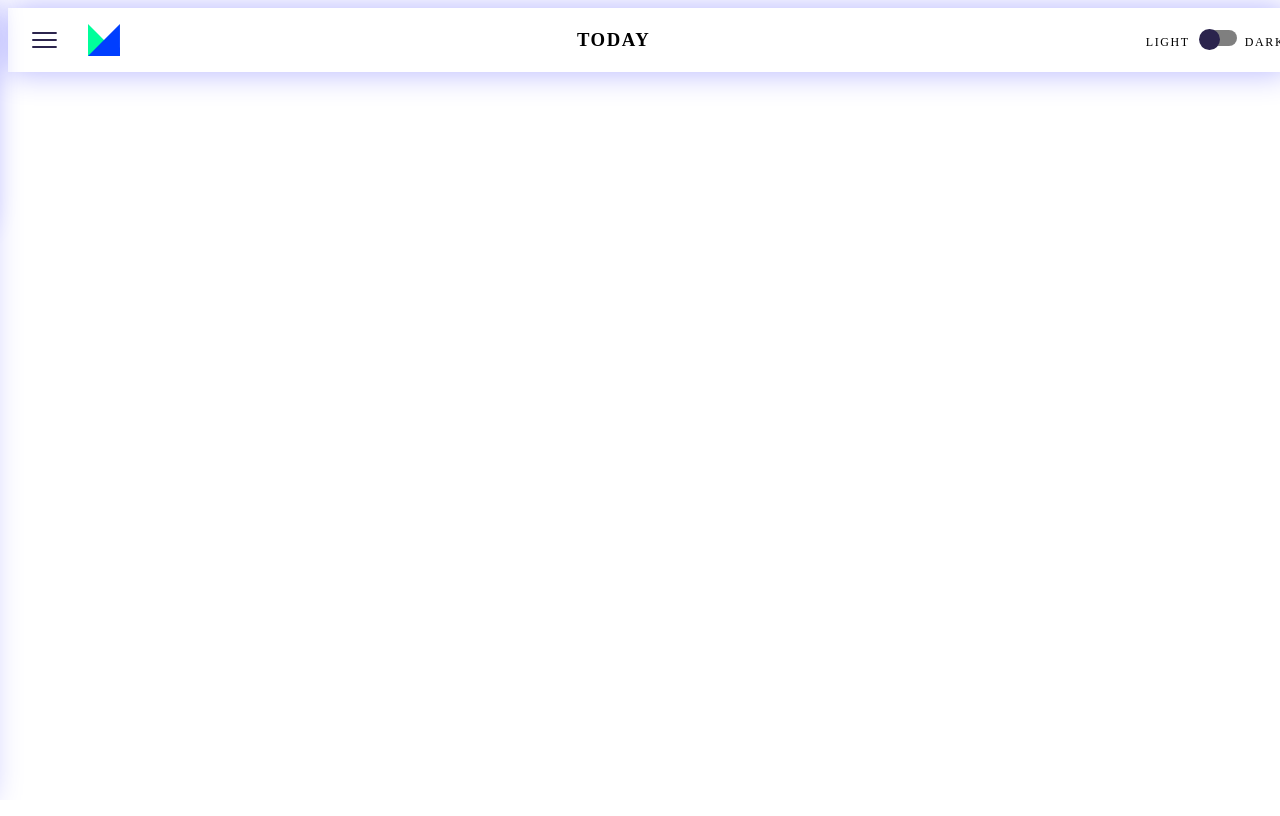
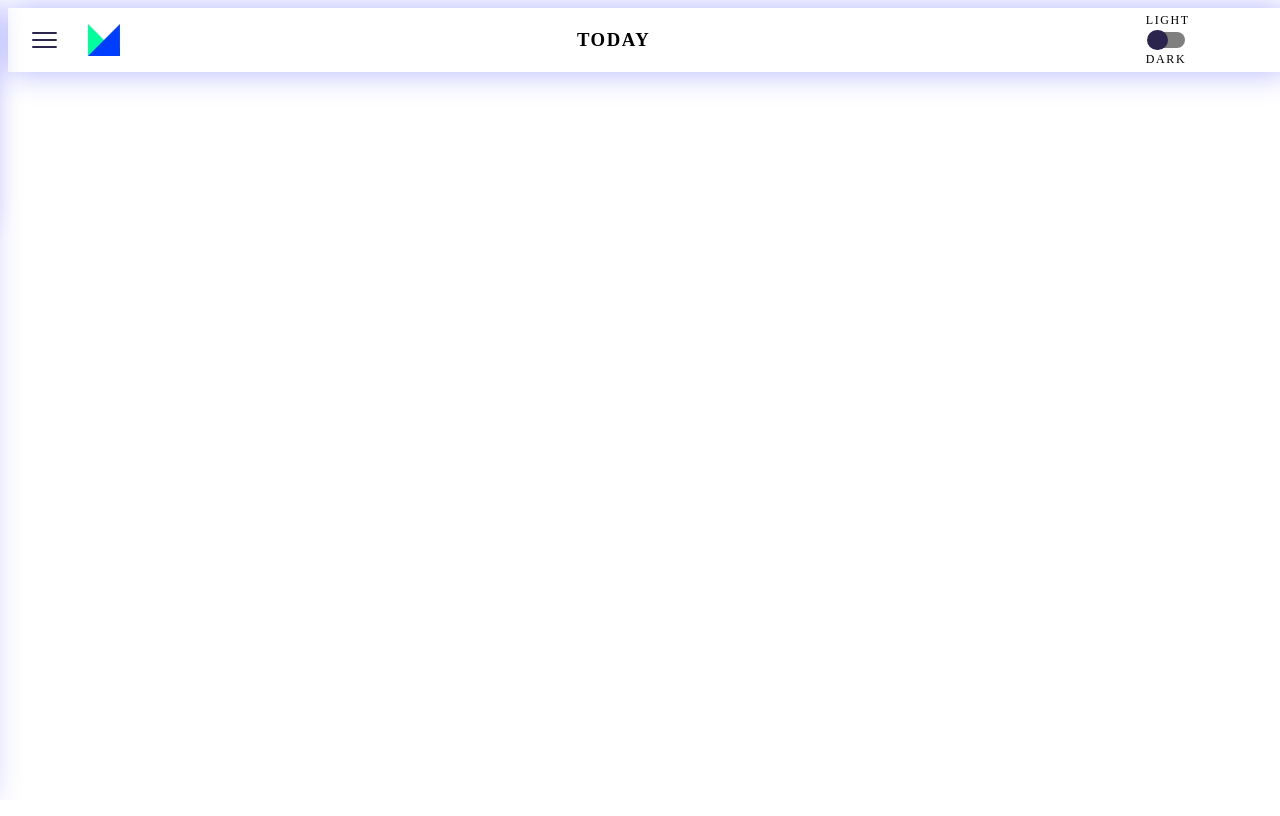
Before and after one commit to gang-qiu/weather-angular, an Angular app: page / in a window 1280 px wide. Built offline with nearby package versions, Linux system fonts and the light colour scheme.

Commit message:
sensible radio switch button styling

```diff
--- a/src/app/components/header/header.component.html
+++ b/src/app/components/header/header.component.html
@@ -29,12 +29,12 @@
   <h3 class="date__text">Today</h3>
 
   <div class="mode-toggle__container">
-    <span class="mode-toggle__text">Light</span>
+    <span class="mode-toggle__text vertical-center">Light</span>
     <app-radio-switch
       [isChecked]="stateService.darkModeActive"
       (click)="toggleDarkModeSwitch()"
     ></app-radio-switch>
-    <span class="mode-toggle__text">Dark</span>
+    <span class="mode-toggle__text vertical-center">Dark</span>
   </div>
 
 </header>
--- a/src/app/components/header/header.component.scss
+++ b/src/app/components/header/header.component.scss
@@ -28,6 +28,13 @@
   letter-spacing: 0.1rem;
   display: inline;
   margin: 0.5rem 0;
+}
+
+.mode-toggle__container {
+  display: grid;
+  grid-template-columns: auto;
+  grid-template-rows: 1fr 1fr 1fr;
+
 }
 
 .mode-toggle__text {
--- a/src/app/components/radio-switch/radio-switch.component.scss
+++ b/src/app/components/radio-switch/radio-switch.component.scss
@@ -2,7 +2,9 @@
 .toggle-button__container {
   cursor: pointer;
   position: relative;
-  margin: 0 0.5rem;
+  height: 1.2rem;
+  display: flex;
+  align-items: center;
 }
 
 .mode-toggle__input {
@@ -16,7 +18,7 @@
   border-radius: 0.5rem;
   background-color: rgba(0,0,0,0.5);
   display: inline-block;
-  transition: background-color 300ms linear;
+  transition: background-color 200ms;
 }
 
 .mode-toggle__circle {
@@ -24,18 +26,17 @@
   width: 1.3rem;
   background-color: #2B244D;
   position: absolute;
-  top: -0.2rem;
   border-radius: 50%;
   box-shadow: 0 0 0 rgba(0,0,255, 0.5);
-  transition: left 300ms linear;
+  transition: left 200ms, background-color 200ms;
   left: 0.1rem;
 }
 
 .mode-toggle__circle-checked {
   background-color: white;
-  left: 1.75rem;
+  left: 1.5rem;
 }
 
 .mode-toggle__bg-checked {
-  background-color: #FF0070;
+  background-color: #02ff9b;
 }
--- a/src/styles.scss
+++ b/src/styles.scss
@@ -7,3 +7,12 @@
 .float-right {
   float: right;
 }
+
+@mixin vertical-center-mixin {
+  display: flex;
+  align-items: center;
+}
+
+.vertical-center {
+  @include vertical-center-mixin;
+}
```
